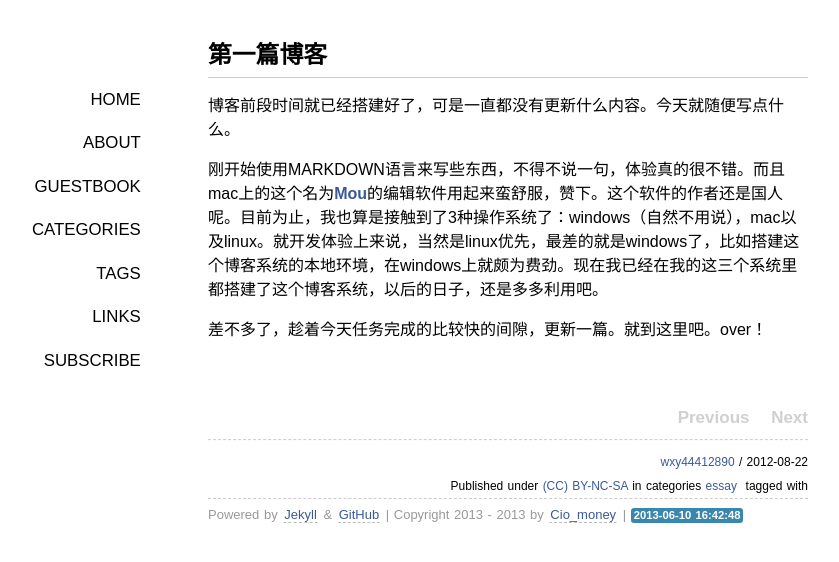
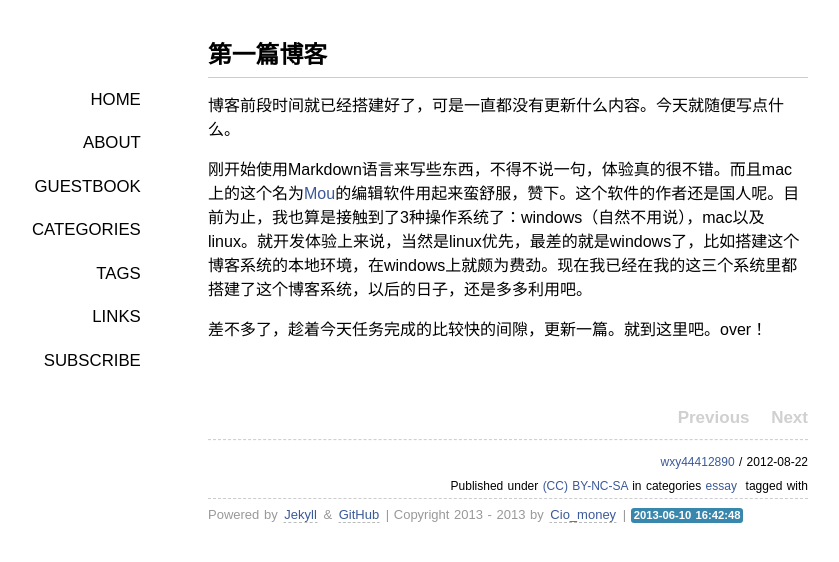
Before and after one commit to wxy44412890/wxy44412890.github.com, a Jekyll site: the page built from _posts/2012-08-22-myfirstblog.md, in a window 1280 px wide. Shown: the top 562 px of the page, without its empty margins (132-971 px from the left). Built offline with Jekyll 4.4.1, drawn with Linux system fonts in a browser that asks for light colours; some web fonts are replaced; Markdown is read by kramdown in place of the engine named in the settings; comment, search, counter and statistics services are not loaded.

Commit message:
(1)去除Mou链接上的加粗;(2)小写Markdown

```diff
--- a/_posts/2012-08-22-myfirstblog.md
+++ b/_posts/2012-08-22-myfirstblog.md
@@ -9,6 +9,6 @@ tags: []
 
 博客前段时间就已经搭建好了，可是一直都没有更新什么内容。今天就随便写点什么。
 
-刚开始使用MARKDOWN语言来写些东西，不得不说一句，体验真的很不错。而且mac上的这个名为[**Mou**](http://mouapp.com/)的编辑软件用起来蛮舒服，赞下。这个软件的作者还是国人呢。目前为止，我也算是接触到了3种操作系统了：windows（自然不用说），mac以及linux。就开发体验上来说，当然是linux优先，最差的就是windows了，比如搭建这个博客系统的本地环境，在windows上就颇为费劲。现在我已经在我的这三个系统里都搭建了这个博客系统，以后的日子，还是多多利用吧。
+刚开始使用Markdown语言来写些东西，不得不说一句，体验真的很不错。而且mac上的这个名为[Mou](http://mouapp.com/)的编辑软件用起来蛮舒服，赞下。这个软件的作者还是国人呢。目前为止，我也算是接触到了3种操作系统了：windows（自然不用说），mac以及linux。就开发体验上来说，当然是linux优先，最差的就是windows了，比如搭建这个博客系统的本地环境，在windows上就颇为费劲。现在我已经在我的这三个系统里都搭建了这个博客系统，以后的日子，还是多多利用吧。
 
 差不多了，趁着今天任务完成的比较快的间隙，更新一篇。就到这里吧。over！
```
